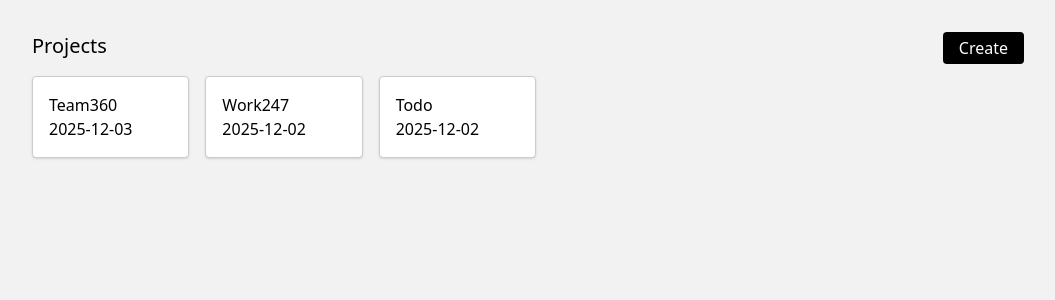
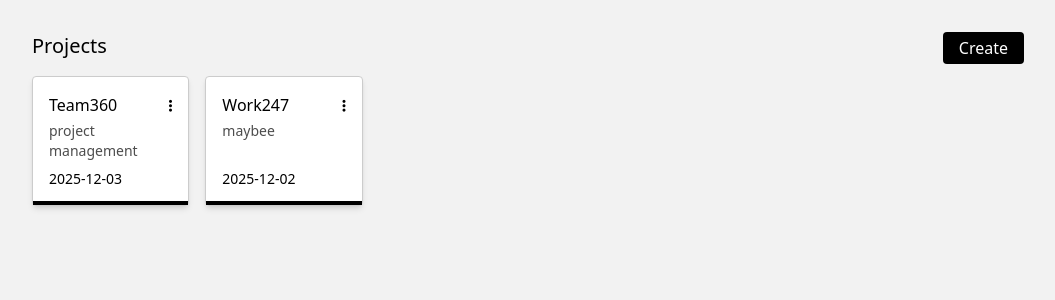
Before and after one commit to Syam-18/TeamWork360, a Vue app: page /projects in a window 1280 px wide. Shown: the top 300 px of the page, without its empty margins (96-1151 px from the left). Built offline with nearby package versions, Linux system fonts and the light colour scheme; data requests are answered from the project's data file; sample sign-in values are in the browser's storage.

Commit message:
project crud operations

```diff
--- a/index.html
+++ b/index.html
@@ -5,6 +5,7 @@
     <link rel="icon" href="https://i.pinimg.com/736x/5c/b8/88/5cb888baf96214638785dbb534e994b5.jpg">
     <meta name="viewport" content="width=device-width, initial-scale=1.0">
     <title>Team Work 360</title>
+    <script src="https://kit.fontawesome.com/364b421f07.js" crossorigin="anonymous"></script>
   </head>
   <body>
     <div id="app"></div>
--- a/mock/db.json
+++ b/mock/db.json
@@ -8,16 +8,10 @@
       "date": "2025-12-03"
     },
     {
-      "id": "a3d8",
       "name": "Work247",
-      "description": "maybe\n",
-      "date": "2025-12-02"
-    },
-    {
-      "id": "d663",
-      "name": "Todo",
-      "description": "lasjdl",
-      "date": "2025-12-02"
+      "description": "maybee\n",
+      "date": "2025-12-02",
+      "id": "a3d8"
     }
   ],
   "tasks": []
--- /dev/null
+++ b/src/components/project/ProjectCard.vue
@@ -0,0 +1,32 @@
+<script setup>
+import { useRouter } from 'vue-router'
+import ModalComp from '../ui/ModalComp.vue'
+import { ref } from 'vue'
+const router = useRouter()
+defineProps(['project'])
+const activeModal = ref(false)
+const openMenu = () => {
+  activeModal.value = true
+}
+const handleClose = () => {
+  activeModal.value = false
+}
+</script>
+<template>
+  <div
+    class="bg-white p-4 rounded border-[hsl(0,0%,80%)] border cursor-pointer shadow-md relative flex flex-col"
+    @click="router.push(`/project/${project.id}`)"
+  >
+    <h1 class="font-medium">{{ project.name }}</h1>
+    <p class="text-[hsl(0,0%,30%)] text-sm mt-1 mb-2 grow">{{ project.description }}</p>
+    <p class="text-sm">{{ project.date }}</p>
+    <div class="absolute bottom-0 left-0 h-1 bg-black" style="width: 100%"></div>
+    <div
+      class="absolute top-2 right-2 p-2 rounded"
+      @click.stop="openMenu"
+    >
+      <i class="fa-solid fa-ellipsis-vertical text-sm"></i>
+    </div>
+    <ModalComp v-if="activeModal" @close-modal="handleClose" @click.stop :project  />
+  </div>
+</template>
--- a/src/components/ui/ModalComp.vue
+++ b/src/components/ui/ModalComp.vue
@@ -1,26 +1,33 @@
 <script setup>
-import { addProject } from '@/services/projectServices'
+import { addProject, deleteProject, updateProject } from '@/services/projectServices'
 import { useProjectStore } from '@/stores/projectStore'
 import { ref } from 'vue'
-const name = ref('')
-const description = ref('')
-const date = ref(new Date().toISOString().slice(0, 10))
+const props = defineProps(['project'])
+const name = ref(props.project?.name || '')
+const description = ref(props.project?.description || '')
+const date = ref(props.project?.date || new Date().toISOString().slice(0, 10))
 const showError = ref(false)
 const error = ref('')
+
 const emit = defineEmits(['closeModal'])
 const projectStore = useProjectStore()
 const closeModal = () => {
   emit('closeModal')
 }
 
-const createProject = async() => {
+const createProject = async () => {
   if (name.value.trim() && description.value.trim()) {
     const data = {
       name: name.value,
       description: description.value,
       date: date.value,
     }
-    await addProject(data)
+    if (props.project) {
+      await updateProject(props.project.id, data)
+    }
+    else{
+      await addProject(data)
+    }
     projectStore.loadProjects()
     closeModal()
   } else {
@@ -28,9 +35,15 @@
     error.value = 'All fields are req'
   }
 }
+
+const removeProject = async () => {
+  await deleteProject(props.project.id)
+  projectStore.loadProjects()
+  closeModal()
+}
 </script>
 <template>
-  <div class="fixed inset-0 flex flex-col justify-center items-center">
+  <div class="fixed inset-0 flex flex-col justify-center items-center cursor-default">
     <div class="z-10 md:w-[30vw] w-[80vw] min-h-[30vh] relative p-4 bg-white/90 flex flex-col">
       <h1 class="text-2xl text-center mb-8">Project</h1>
       <label class="mb-1">Name</label>
@@ -55,10 +68,16 @@
       <p v-if="showError" class="text-red-400 text-sm">{{ error }}</p>
       <button
         @click="createProject"
-        class="my-4 bg-black text-white rounded px-4 p-1 cursor-pointer"
+        class="mt-4 mb-2 bg-black text-white rounded px-4 p-1 cursor-pointer"
       >
-        Create
+        {{ project ? 'Update' : 'Create' }}
       </button>
+      <button @click="removeProject" v-if="project" class="mb-4 border-2 text-black rounded px-4 p-1 cursor-pointer">
+        Delete
+      </button>
+      <div class="absolute top-4 right-4 p-2 cursor-pointer" @click="closeModal">
+        <i class="fa-solid fa-xmark"></i>
+      </div>
     </div>
     <div class="absolute inset-0 z-0 bg-black/10 backdrop-blur-md" @click="closeModal"></div>
   </div>
--- a/src/pages/ProjectsPage.vue
+++ b/src/pages/ProjectsPage.vue
@@ -1,12 +1,11 @@
 <script setup>
+import ProjectCard from '@/components/project/ProjectCard.vue';
 import ModalComp from '@/components/ui/ModalComp.vue';
 import { useProjectStore } from '@/stores/projectStore';
 import { storeToRefs } from 'pinia';
 import { onMounted } from 'vue';
 import { ref } from 'vue';
-import { useRouter } from 'vue-router';
 
-const router = useRouter()
 const projectStore = useProjectStore()
 const {projects} = storeToRefs(projectStore)
 const {loadProjects} = projectStore
@@ -25,12 +24,9 @@
 <template>
   <div class="w-[80vw] min-h-screen py-8 relative">
     <h1 class="text-xl font-medium mb-4">Projects</h1>
-    <button @click="createProject" class="absolute top-8 right-8 bg-black text-white px-4 p-1 rounded">Create</button>
-    <div class="grid grid-cols-6 gap-4">
-      <div v-for="project in projects" :key="project.id" class="bg-white p-4 rounded border-[hsl(0,0%,80%)] border cursor-pointer shadow-sm" @click="router.push(`/project/${project.id}`)">
-        <p class="font-medium">{{ project.name }}</p>
-        <p>{{ project.date }}</p>
-      </div>
+    <button @click="createProject" class="absolute right-2 top-8 md:right-8 bg-black text-white px-4 p-1 rounded cursor-pointer">Create</button>
+    <div class="grid grid-cols-2 sm:grid-cols-3 md:grid-cols-5 lg:grid-cols-6 gap-4">
+      <ProjectCard v-for="project in projects" :key="project.id" :project />
     </div>
   </div>
   <ModalComp v-if="activeModal" @close-modal = 'handleClose'/>
```
